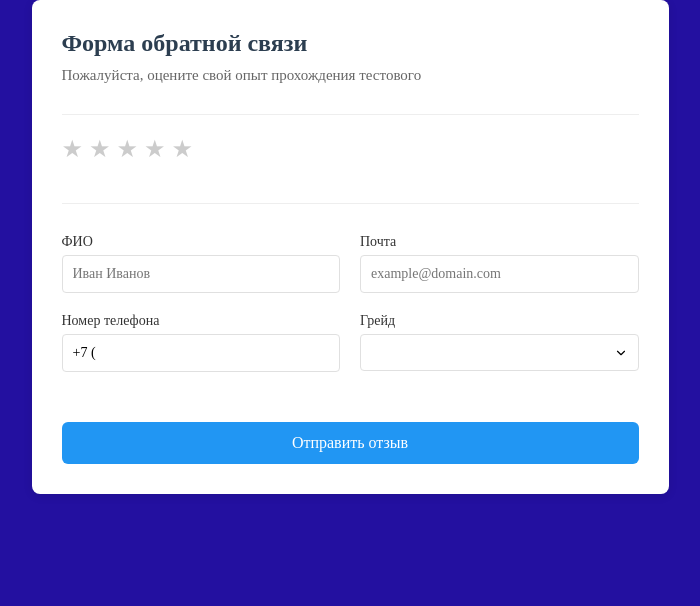
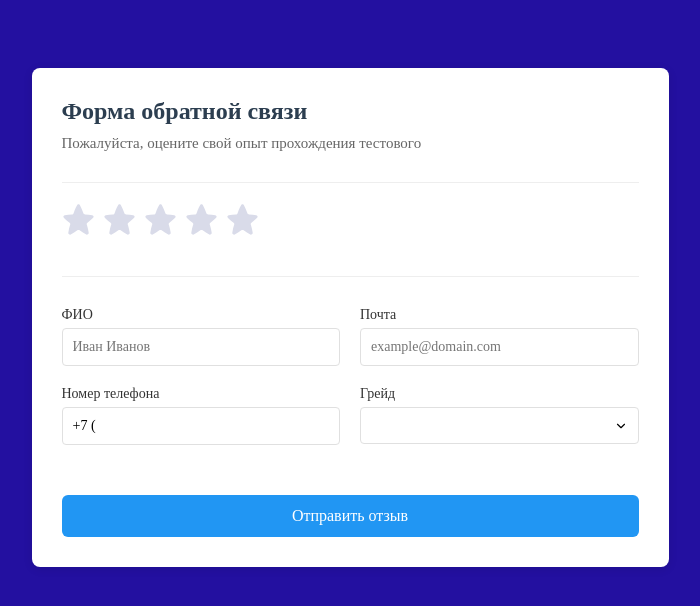
Before and after one commit to Necromayhem/form, a Vue app: page / in a window 1280 px wide. Shown: the top 606 px of the page, without its empty margins (290-990 px from the left). Built offline with nearby package versions, Linux system fonts and the light colour scheme; the HTML template or start-up script is replaced by a standard one.

Commit message:
fix star svg

```diff
--- a/src/components/FeedbackForm.vue
+++ b/src/components/FeedbackForm.vue
@@ -94,6 +94,7 @@ const handleOptionsUpdate = (newOptions: typeof options.value) => {
 .feedback-form {
   max-width: 637px;
   margin: 0 auto;
+  margin-top: 68px;
   padding: 30px;
   background-color: #FFFFFF;
   border-radius: 8px;
--- a/src/components/ui/StarRating.vue
+++ b/src/components/ui/StarRating.vue
@@ -3,10 +3,10 @@ defineProps<{
   modelValue: number;
 }>();
 
-const emit = defineEmits(['update:modelValue']);
+const emit = defineEmits(["update:modelValue"]);
 
 const handleClick = (rating: number) => {
-  emit('update:modelValue', rating);
+  emit("update:modelValue", rating);
 };
 </script>
 
@@ -29,9 +29,19 @@ const handleClick = (rating: number) => {
         :key="`label_${star}`"
         class="rating__label"
         :for="`rating_${star}`"
-        :class="{ 'rating__label--active': star <= modelValue }"
       >
-        ★
+        <svg
+          class="rating__star"
+          width="33"
+          height="33"
+          viewBox="0 0 35 36"
+        >
+          <path
+            :class="{ 'rating__star-path--active': star <= modelValue }"
+            class="rating__star-path"
+            d="M19.0657 2.41666C18.9097 2.13845 18.6825 1.90682 18.4073 1.74559C18.1321 1.58437 17.8189 1.49939 17.5 1.49939C17.1811 1.49939 16.8679 1.58437 16.5927 1.74559C16.3175 1.90682 16.0903 2.13845 15.9343 2.41666C15.5677 3.08399 15.2151 3.75988 14.8765 4.44433C13.8099 6.60941 12.903 8.84961 12.1632 11.147C11.9083 11.9372 11.153 12.4853 10.2877 12.5092C7.66457 12.5781 5.05 12.8385 2.46484 13.2883C1.04584 13.5377 0.512335 15.1547 1.52067 16.141C1.75045 16.3671 1.98267 16.5902 2.21734 16.8102C3.97195 18.4672 5.82714 20.0144 7.77234 21.443C8.44517 21.9362 8.722 22.7813 8.46534 23.555C7.4876 26.4939 6.78787 29.5181 6.37534 32.5878C6.192 33.972 7.67334 34.9492 8.96034 34.2892C11.5124 32.9806 13.9528 31.4648 16.257 29.7572C16.6179 29.4937 17.0532 29.3518 17.5 29.3518C17.9468 29.3518 18.3821 29.4937 18.743 29.7572C21.0467 31.4655 23.4872 32.9813 26.0397 34.2892C27.3248 34.9492 28.808 33.972 28.6247 32.5878C28.5538 32.0684 28.4762 31.552 28.3918 31.0387C27.9683 28.4996 27.3474 25.9975 26.5347 23.555C26.278 22.7813 26.553 21.9362 27.2277 21.443C29.4345 19.826 31.5237 18.0542 33.4793 16.141C34.4877 15.1547 33.956 13.5377 32.5352 13.2883C29.9504 12.8359 27.3356 12.5755 24.7123 12.5092C24.2976 12.5026 23.895 12.3682 23.5593 12.1245C23.2237 11.8807 22.9714 11.5394 22.8368 11.147C21.8628 8.12322 20.5999 5.19841 19.0657 2.41666Z"
+          />
+        </svg>
       </label>
     </div>
   </div>
@@ -43,18 +53,38 @@ const handleClick = (rating: number) => {
   margin-bottom: 20px;
 }
 
+.rating__items {
+  display: flex;
+  gap: 8px;
+  align-items: center;
+}
+
 .rating__item {
   display: none;
 }
 
 .rating__label {
-  font-size: 24px;
-  color: #ccc;
   cursor: pointer;
-  transition: color 0.2s;
+  display: flex;
+  align-items: center;
+  justify-content: center;
 }
 
-.rating__label--active {
-  color: gold;
+.rating__star {
+  transition: transform 0.2s ease;
 }
+
+.rating__star:hover {
+  transform: scale(1.1);
+}
+
+.rating__star-path {
+  fill: #D9DBE9;
+  transition: fill 0.2s ease;
+}
+
+.rating__star-path--active {
+  fill: gold;
+}
+
 </style>
```
